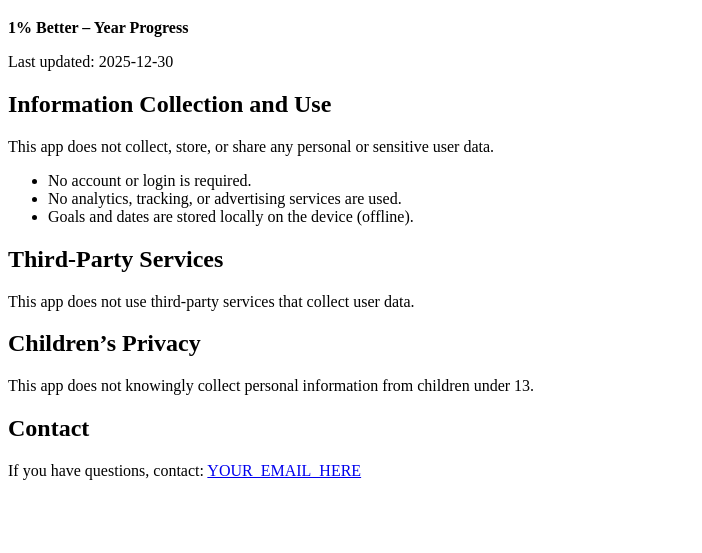
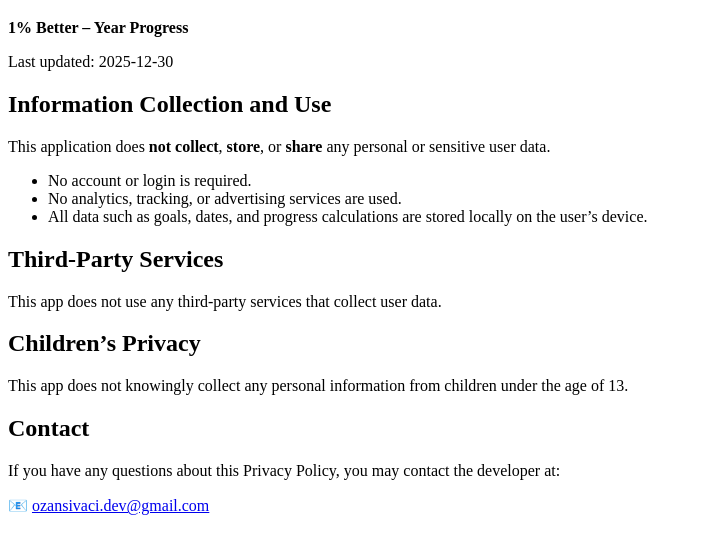
Before and after one commit to ozanulassivaci/1-percent-better-privacy-policy, a plain HTML site: page index.html in a window 1280 px wide. Shown: the part 61-614 px from the top of the page, without its empty margins (0-702 px from the left). Drawn offline with Linux system fonts and the light colour scheme.

Commit message:
Add developer contact email to privacy policy
Updated privacy policy text for clarity and detail.

```diff
--- a/index.html
+++ b/index.html
@@ -2,29 +2,48 @@
 <html lang="en">
 <head>
   <meta charset="UTF-8" />
-  <meta name="viewport" content="width=device-width, initial-scale=1"/>
+  <meta name="viewport" content="width=device-width, initial-scale=1" />
   <title>Privacy Policy - 1% Better – Year Progress</title>
 </head>
 <body>
   <h1>Privacy Policy</h1>
+
   <p><strong>1% Better – Year Progress</strong></p>
   <p>Last updated: 2025-12-30</p>
 
   <h2>Information Collection and Use</h2>
-  <p>This app does not collect, store, or share any personal or sensitive user data.</p>
+  <p>
+    This application does <strong>not collect</strong>, <strong>store</strong>, or
+    <strong>share</strong> any personal or sensitive user data.
+  </p>
+
   <ul>
     <li>No account or login is required.</li>
     <li>No analytics, tracking, or advertising services are used.</li>
-    <li>Goals and dates are stored locally on the device (offline).</li>
+    <li>
+      All data such as goals, dates, and progress calculations are stored
+      locally on the user’s device.
+    </li>
   </ul>
 
   <h2>Third-Party Services</h2>
-  <p>This app does not use third-party services that collect user data.</p>
+  <p>
+    This app does not use any third-party services that collect user data.
+  </p>
 
   <h2>Children’s Privacy</h2>
-  <p>This app does not knowingly collect personal information from children under 13.</p>
+  <p>
+    This app does not knowingly collect any personal information from children
+    under the age of 13.
+  </p>
 
   <h2>Contact</h2>
-  <p>If you have questions, contact: <a href="mailto:YOUR_EMAIL_HERE">YOUR_EMAIL_HERE</a></p>
+  <p>
+    If you have any questions about this Privacy Policy, you may contact the
+    developer at:
+  </p>
+  <p>
+    📧 <a href="mailto:ozansivaci.dev@gmail.com">ozansivaci.dev@gmail.com</a>
+  </p>
 </body>
 </html>
```
